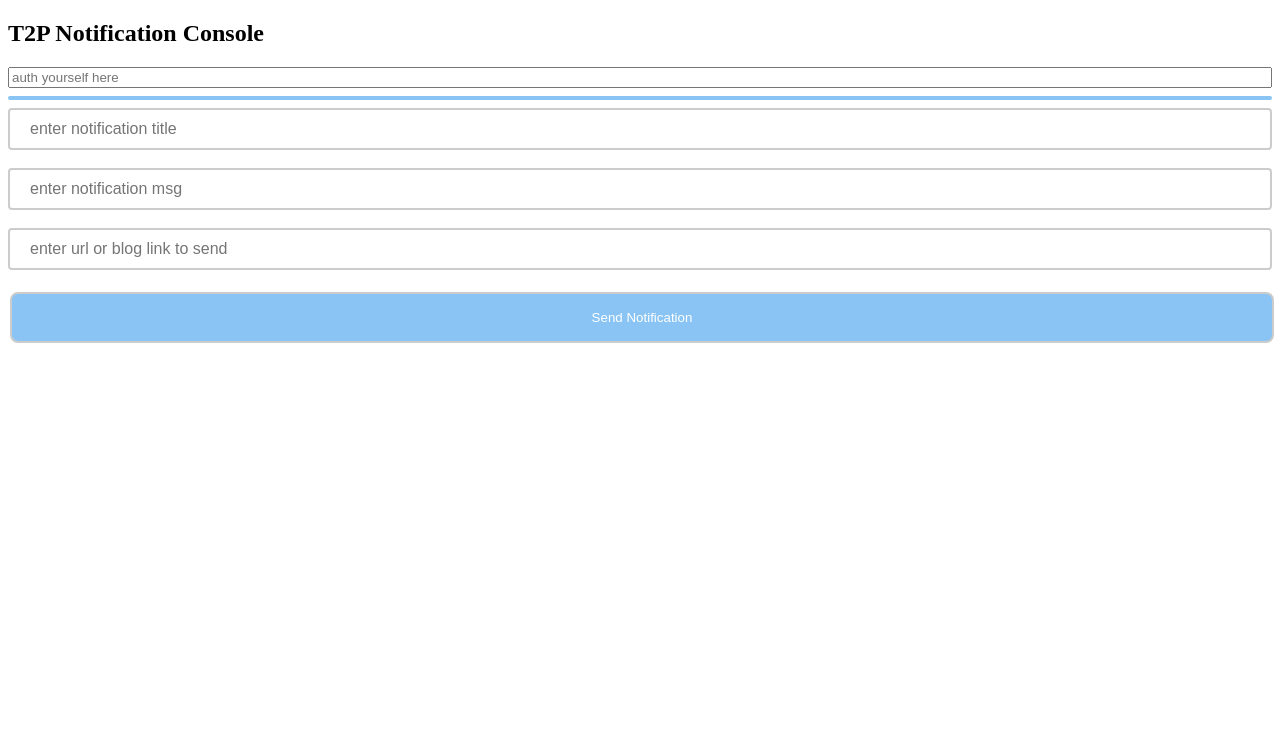
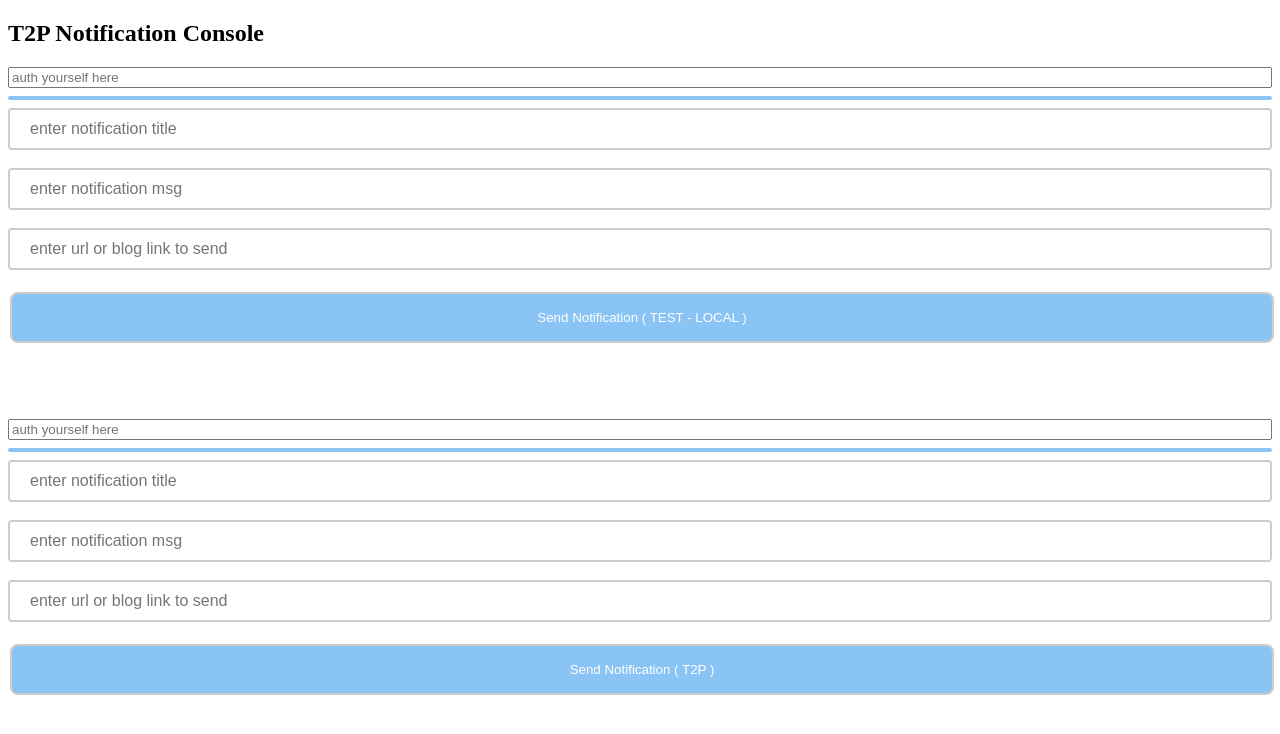
Before and after one commit to the2percent/the2percent.github.io, a plain HTML site: page index.html in a window 1280 px wide. Drawn offline with Linux system fonts and the light colour scheme.

Commit message:
temporarily adding LOCAL and LIVE forms

```diff
--- a/index.html
+++ b/index.html
@@ -59,10 +59,26 @@
         <input type="text" name="notify-link" placeholder="enter url or blog link to send ">
         </br>
         </br>
-        <input type="submit" name="notify-btn" value="Send Notification">
-
+        <input type="submit" name="notify-btn" value="Send Notification ( TEST - LOCAL )">
     </form>
-
+    </br>
+    </br>
+    </br>
+    </br>
+    <form action="https://t2p-apis.df.r.appspot.com/send-notification">
+        <input type="password" name="notify-pws" placeholder="auth yourself here">
+        <hr class="rounded">
+        <input type="text" name="notify-title" placeholder="enter notification title">
+        </br>
+        </br>
+        <input type="text" name="notify-msg" placeholder="enter notification msg">
+        </br>
+        </br>
+        <input type="text" name="notify-link" placeholder="enter url or blog link to send ">
+        </br>
+        </br>
+        <input type="submit" name="notify-btn" value="Send Notification ( T2P )">
+    </form>
 </body>
 
 </html>
```
